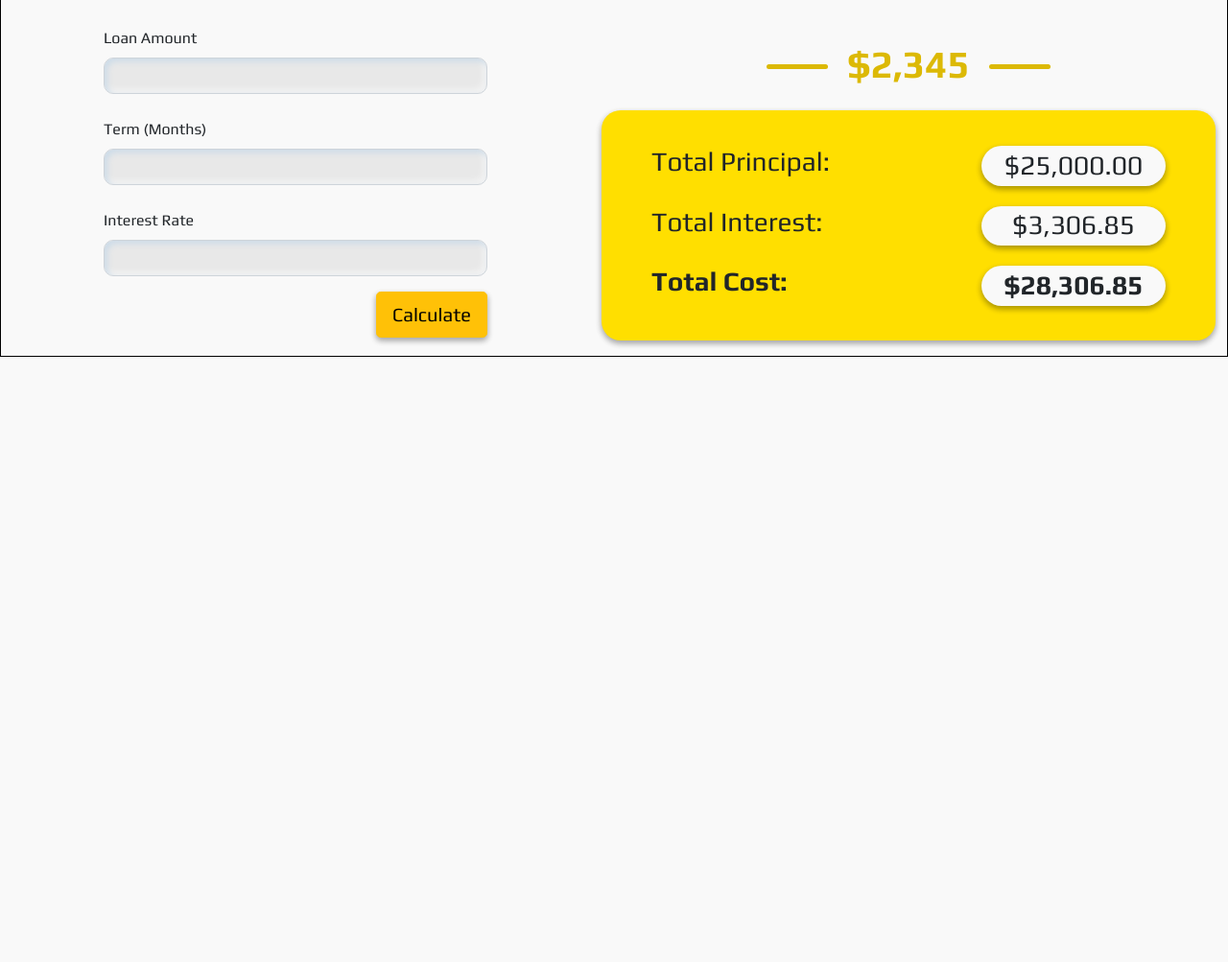
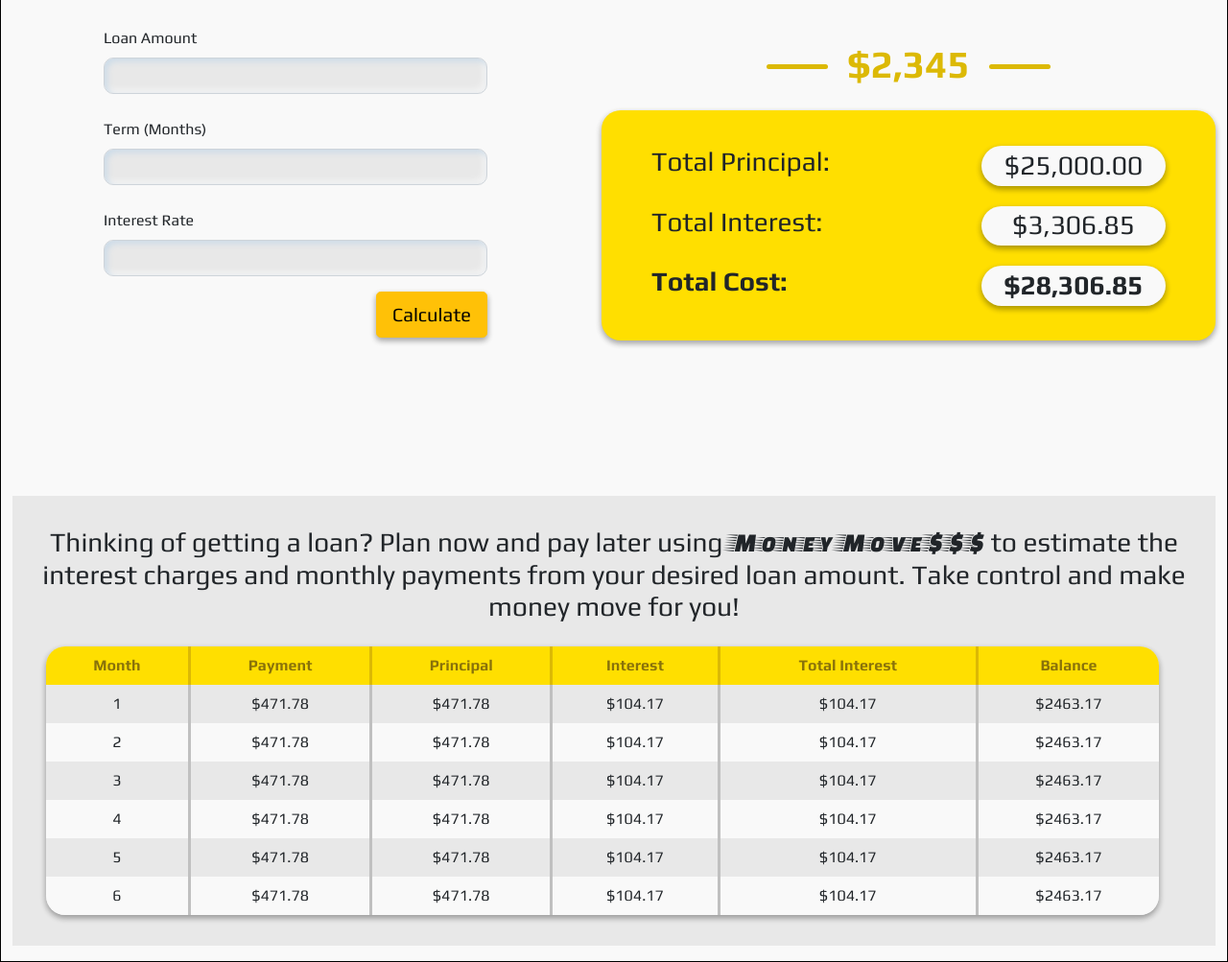
Before and after one commit to bruno-aviles/Money-Moves, a plain HTML site: page index.html in a window 1280 px wide. Shown: the part 236-1239 px from the top of the page at 96% size. Before the commit the page ends 800 px from the top, so only its background shows below. Drawn offline with nearby package versions, Linux system fonts and the light colour scheme.

Commit message:
create App/Loan Info layout

```diff
--- a/css/site.css
+++ b/css/site.css
@@ -29,6 +29,7 @@ body{
     border: solid 1px black;
 }
 
+/* App Header */
 header{
     height: 10rem;
     background-color: var(--primary01-color);
@@ -54,6 +55,11 @@ header{
 
 h2, h3, label{
     font-family: var(--font02);
+}
+
+/* Calculator Section */
+.calculatorSection{
+    min-height: 70vh;
 }
 
 .inputStyle {
@@ -133,6 +139,66 @@ button{
     transform: translate(-50%, -50%);
 }
 
+/* App/Loan Info Section */
+.aboutSection{
+    background-color: var(--grey02-color);
+}
+.logoFont {
+    font-family: var(--font01);
+}
+
+table{
+    max-width: 72.5rem;
+    margin: 0 auto;
+    font-family: var(--font02);
+    text-align: center;
+    box-shadow: rgba(0, 0, 0, 0.16) 0px 3px 6px, rgba(0, 0, 0, 0.23) 0px 3px 6px;
+    border-radius: 20px;
+    border-collapse: separate;
+    border-spacing: 0;
+
+}
+thead{
+    color: var(--primary04-color);
+    background-color: var(--primary01-color);
+}
+
+/* borders inside table only */
+th{
+    border-right: solid 3px var(--primary02-color);
+}
+thead th:last-child{
+    border-right: none;
+}
+
+td{
+    border-right: solid 3px var(--grey01-color);
+}
+td:last-child{
+    border-right: none;
+}
+
+/* Table Corner Radius */
+th:first-child{
+    border-top-left-radius: 20px;
+}
+th:last-child{
+    border-top-right-radius: 20px;
+}
+table tr:last-child td:first-child{
+    border-bottom-left-radius: 20px;
+}
+table tr:last-child td:last-child{
+    border-bottom-right-radius: 20px;
+}
+
+.oddRow{
+    background-color: var(--grey02-color);
+}
+.evenRow{
+    background-color: var(--grey03-color);
+}
+
 /* Desktop Media Query */
 @media all and (min-width: 1024px) {
     .logoHeader {font-size: 6rem;}
--- a/index.html
+++ b/index.html
@@ -18,8 +18,8 @@
             <h1 class="logoHeader">MONEY MOVE$$$</h1>
         </header>
 
-        <!-- App Layout -->
-        <div class="row mt-3">
+        <!-- Loan Calculator -->
+        <section class="calculatorSection row mt-3">
             <!-- Loan Details -->
             <div class="col">
                 <h2 class="text-center fw-bold">Loan Details</h2>
@@ -90,7 +90,85 @@
                     </div>
                 </div>
             </div>
+        </section>
 
-        </div>
+        <!-- App/Loan Info -->
+        <section class="aboutSection p-3">
+            <div class="row">
+                <!-- App Info -->
+                <div class="col p-3 text-center">
+                    <h3>
+                        Thinking of getting a loan? Plan now and pay later using <span class="logoFont">Money Move$$$</span> to estimate the interest charges and monthly payments from your desired loan amount. Take control and make money move for you!
+                    </h3>
+                </div>
+                <!-- Table Display -->
+                <div class="row">
+                    <div class="col d-flex">
+                        <table class="table table-borderless">
+                            <thead>
+                                <th scope="col">Month</th>
+                                <th scope="col">Payment</th>
+                                <th scope="col">Principal</th>
+                                <th scope="col">Interest</th>
+                                <th scope="col">Total Interest</th>
+                                <th scope="col">Balance</th>
+                            </thead>
+                            <tbody id="tableResults">
+                                <!-- Loan Info -->
+                                <tr class="oddRow">
+                                    <td>1</td>
+                                    <td>$471.78</td>
+                                    <td>$471.78</td>
+                                    <td>$104.17</td>
+                                    <td>$104.17</td>
+                                    <td>$2463.17</td>
+                                </tr>
+                                <tr class="evenRow">
+                                    <td>2</td>
+                                    <td>$471.78</td>
+                                    <td>$471.78</td>
+                                    <td>$104.17</td>
+                                    <td>$104.17</td>
+                                    <td>$2463.17</td>
+                                </tr>
+                                <tr class="oddRow">
+                                    <td>3</td>
+                                    <td>$471.78</td>
+                                    <td>$471.78</td>
+                                    <td>$104.17</td>
+                                    <td>$104.17</td>
+                                    <td>$2463.17</td>
+                                </tr>
+                                <tr class="evenRow">
+                                    <td>4</td>
+                                    <td>$471.78</td>
+                                    <td>$471.78</td>
+                                    <td>$104.17</td>
+                                    <td>$104.17</td>
+                                    <td>$2463.17</td>
+                                </tr>
+                                <tr class="oddRow">
+                                    <td>5</td>
+                                    <td>$471.78</td>
+                                    <td>$471.78</td>
+                                    <td>$104.17</td>
+                                    <td>$104.17</td>
+                                    <td>$2463.17</td>
+                                </tr>
+                                <tr class="evenRow">
+                                    <td>6</td>
+                                    <td>$471.78</td>
+                                    <td>$471.78</td>
+                                    <td>$104.17</td>
+                                    <td>$104.17</td>
+                                    <td>$2463.17</td>
+                                </tr>
+                            </tbody>
+                        </table>
+                    </div>
+                </div>
+            </div>
+        </section>
+
     </body>
 </html>
```
